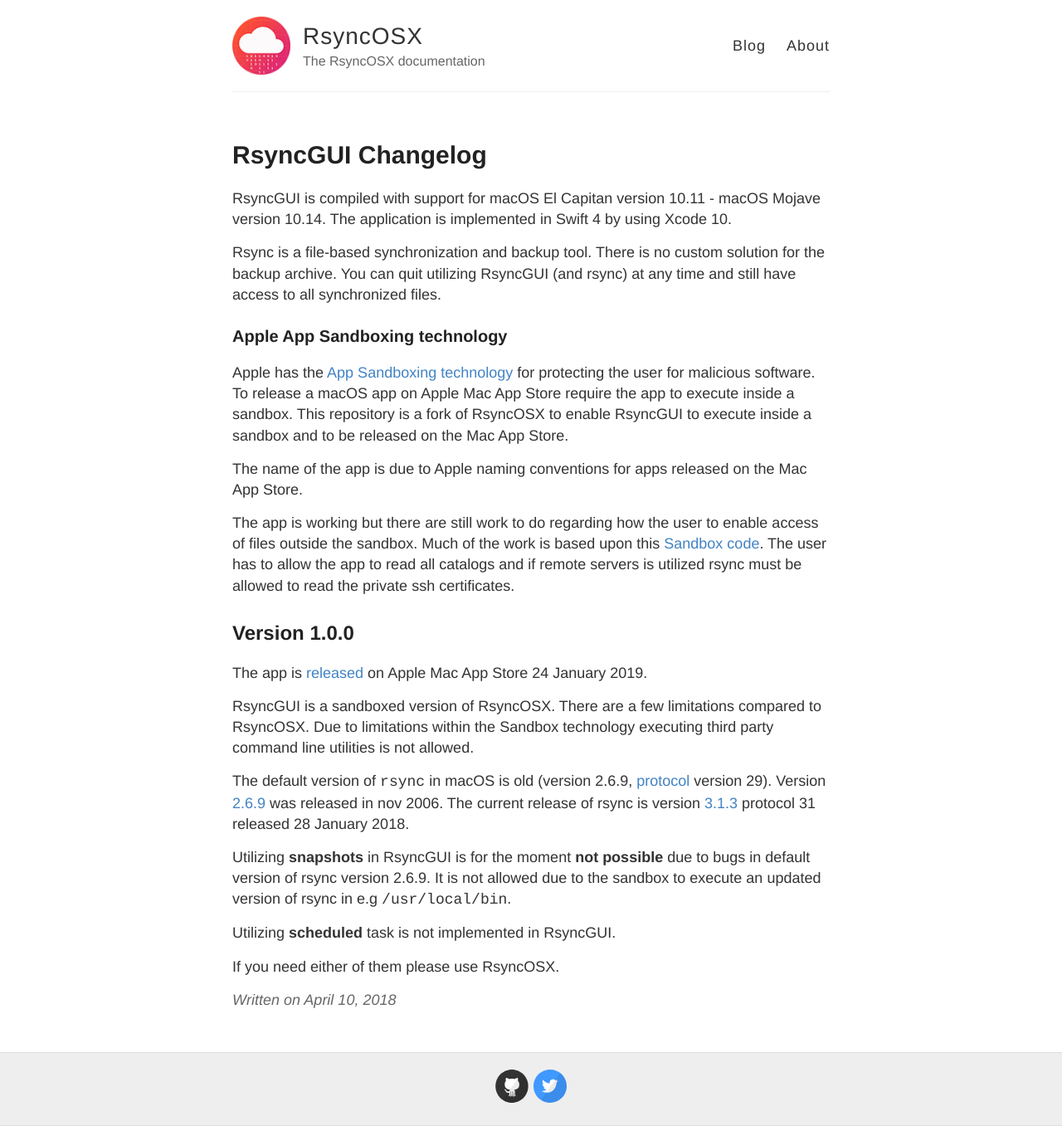
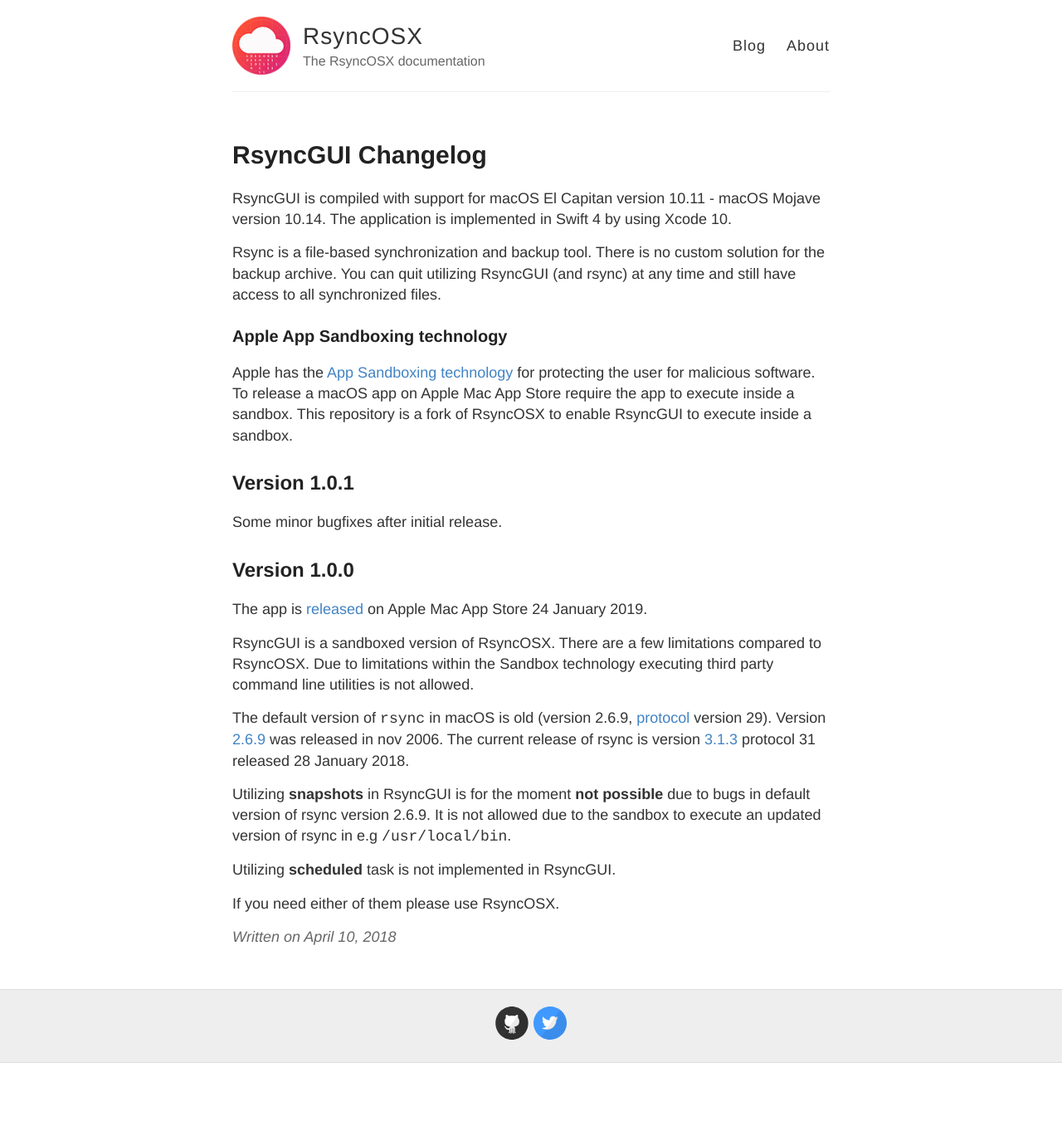
Before and after one commit to d2s/Documentation, a Jekyll site: the page built from _posts/2018-04-10-RsyncGUIChangelog.md, in a window 1280 px wide. Shown: the whole page at 83% size. Built offline with Jekyll 4.4.1, drawn with Linux system fonts in a browser that asks for light colours; after the commit the page ends 1281 px from its top, so only the background shows below that.

Commit message:
Update 2018-04-10-RsyncGUIChangelog.md

```diff
--- a/_posts/2018-04-10-RsyncGUIChangelog.md
+++ b/_posts/2018-04-10-RsyncGUIChangelog.md
@@ -9,11 +9,11 @@ Rsync is a file-based synchronization and backup tool. There is no custom soluti
 
 ### Apple App Sandboxing technology
 
-Apple has the [App Sandboxing technology](https://developer.apple.com/app-sandboxing/) for protecting the user for malicious software. To release a macOS app on Apple Mac App Store require the app to execute inside a sandbox. This repository is a fork of RsyncOSX to enable RsyncGUI to execute inside a sandbox and to be released on the Mac App Store.
+Apple has the [App Sandboxing technology](https://developer.apple.com/app-sandboxing/) for protecting the user for malicious software. To release a macOS app on Apple Mac App Store require the app to execute inside a sandbox. This repository is a fork of RsyncOSX to enable RsyncGUI to execute inside a sandbox.
 
-The name of the app is due to Apple naming conventions for apps released on the Mac App Store.
+## Version 1.0.1
 
-The app is working but there are still work to do regarding how the user to enable access of files outside the sandbox. Much of the work is based upon this [Sandbox code](https://github.com/regexident/Sandbox). The user has to allow the app to read all catalogs and if remote servers is utilized rsync must be allowed to read the private ssh certificates.
+Some minor bugfixes after initial release.
 
 ## Version 1.0.0
 
```
